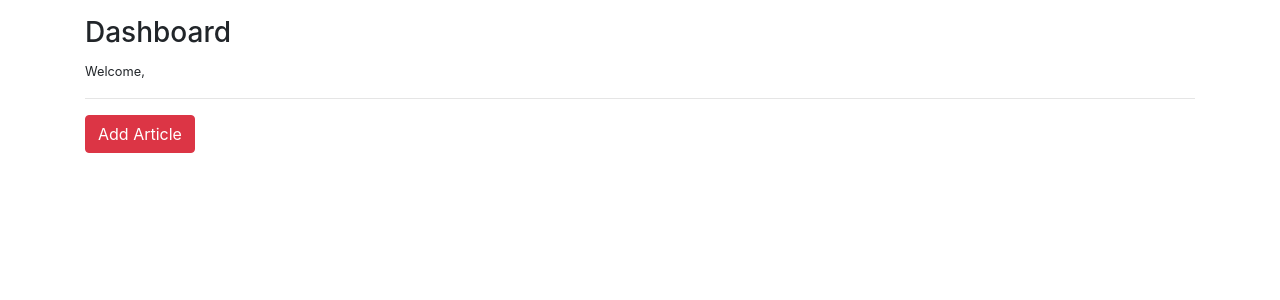
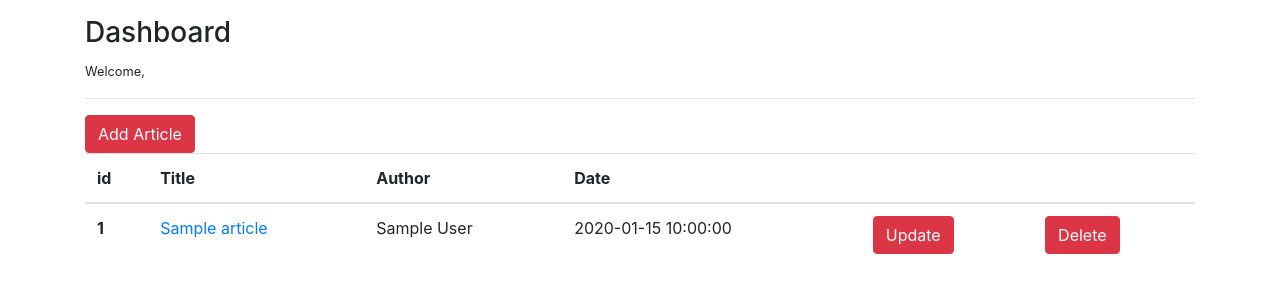
Before and after one commit to abdullahskartal/Blog-with-Flask, a Flask app: template templates/dashboard.html in a window 1280 px wide. Shown: the part 56-356 px from the top of the page. Run offline with Flask 2, Linux system fonts and the light colour scheme; the template is opened without the code that fills it: most values are stand-ins (such as "Sample title", 1, 10 or a date in 2020); some libraries are stand-ins or nearby versions.

Commit message:
Article settings configured in dashboard

```diff
--- a/blog.py
+++ b/blog.py
@@ -48,7 +48,17 @@ def about():
 @app.route("/dashboard")
 @login_required
 def dashboard():
-    return render_template("dashboard.html")
+    cursor = mysql.connection.cursor()
+
+    sorgu = "SELECT * FROM articles WHERE author = %s"
+
+    result = cursor.execute(sorgu,(session["username"],))
+
+    if result > 0:
+        articles = cursor.fetchall()
+        return render_template("dashboard.html",articles = articles)
+    else:
+        return render_template("dashboard.html")
 
 
 # Register
--- a/templates/dashboard.html
+++ b/templates/dashboard.html
@@ -7,4 +7,41 @@
 <hr>
 <a href="/addarticle" class="btn btn-danger">Add Article</a>
 
+{% if articles %}
+
+<table class="table table-hover">
+    <thead>
+      <tr>
+        <th scope="col">id</th>
+        <th scope="col">Title</th>
+        <th scope="col">Author</th>
+        <th scope="col">Date</th>
+        <th scope="col"></th>
+        <th scope="col"></th>
+      </tr>
+    </thead>
+    <tbody>
+      {% for article in articles  %}
+        <tr>
+          <th scope="row">{{article.id}}</th>
+          <td><a href="/article/{{article.id}}">{{article.title}}</a></td>
+          <td>{{article.author}}</td>
+          <td>{{article.created_date}}</td>
+          <td><a href="/edit/{{article.id}}" class="btn btn-danger">Update</a></td>
+          <td><a href="/delete/{{article.id}}" class="btn btn-danger">Delete</a></td>
+        </tr>
+
+      {% endfor %}
+
+
+    </tbody>
+  </table>
+
+{% else %}
+<div class="alert alert-danger">
+    You have not article yet.
+
+</div>
+{% endif %}
+
 {% endblock body %}
```
